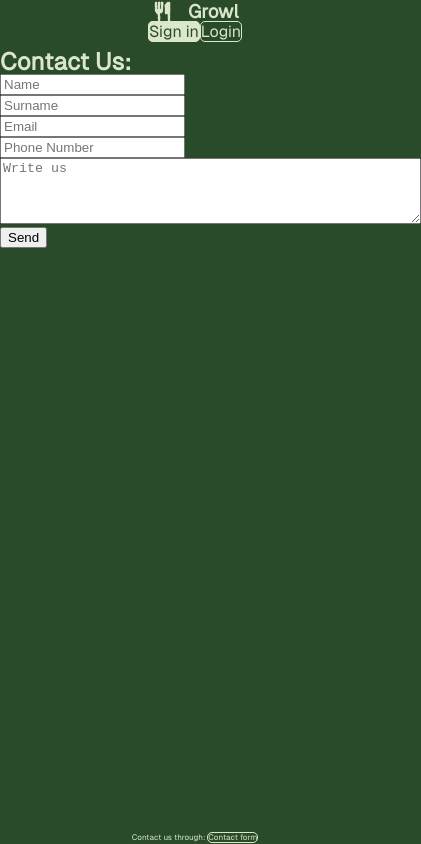
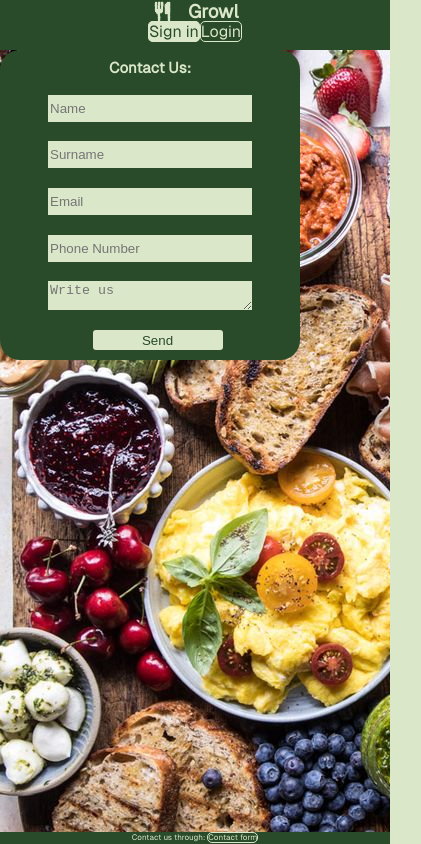
Before and after one commit to c0d3sh0rt4g3/Growl-REACT, a React (Vite) app: page /contact-us in a window 390 px wide. Shown: the whole page, 421 px wide, since content can reach past the window. Built offline with nearby package versions, Linux system fonts and the light colour scheme.

Commit message:
Added styling to form, form centering tbd

```diff
--- /dev/null
+++ b/src/css/login-signin.css
@@ -0,0 +1,123 @@
+body{
+    background-repeat: no-repeat;
+    color: var(--fourth-palette-colour);
+    background-color: var(--fourth-palette-colour);
+    background-image: url("../assets/signin-background-img.jpg");
+}
+
+#sign-in-btn{
+    background-color: var(--fourth-palette-colour);
+    color: var(--first-palette-colour);
+}
+
+a{
+    outline: none;
+    color: var(--fourth-palette-colour);
+}
+
+a:visited{
+    outline: none;
+    color: var(--fourth-palette-colour);
+}
+
+#account-form-container {
+    max-width: 100vw;
+    margin: 0 auto;
+    height: 300vh;
+    display: flex;
+    flex-direction: column;
+    justify-content: center;
+    align-items: center;
+}
+
+#account-form{
+    display: flex;
+    flex-direction: column;
+    align-items: center;
+    justify-content: space-around;
+    text-align: center;
+    height: 410px;
+    width: 400px;
+    background-color: var(--first-palette-colour);
+    border-radius: 20px;
+}
+
+.form-textbox{
+    width: 220px;
+    height: 35px;
+    background-color: var(--fourth-palette-colour);
+    border: 0;
+}
+
+.form-textbox:focus{
+    outline: none;
+}
+
+#form-login-btn{
+    margin-left: 15px;
+    background-color: var(--fourth-palette-colour);
+    color: var(--first-palette-colour);
+    border: 0;
+    border-radius: 5px;
+    width: 150px;
+    height: 25px;
+}
+
+#account-form h2{
+    font-size: 30px;
+    font-weight: bold;
+}
+
+#checkbox-container{
+    display: flex;
+    width: 300px;
+    flex-direction: row;
+    justify-content: space-evenly;
+    align-items: center;
+}
+@media screen and (max-width: 1800px){
+    body {
+        background-image: url('../assets/signin-background-img-for-smaller-screens.jpg');
+
+    }
+}
+@media screen and   (max-width: 768px) {
+
+    body{
+        background-image: url("../assets/signin-background-img-mobile.jpg");
+    }
+
+    #account-form{
+        height: 310px;
+        width: 300px;
+        border-radius: 20px;
+    }
+
+    .form-textbox{
+        width: 200px;
+        height: 25px;
+    }
+
+    .form-textbox:focus{
+        outline: none;
+    }
+
+    #form-login-btn{
+        margin-left: 15px;
+        border-radius: 3px;
+        width: 130px;
+        height: 20px;
+    }
+
+    #account-form h2{
+        font-size: 15px;
+    }
+
+    #checkbox-container{
+        width: 200px;
+    }
+
+    #checkbox-container label{
+        font-size: 10px;
+    }
+}
--- a/src/pages/Contact/Contact.jsx
+++ b/src/pages/Contact/Contact.jsx
@@ -1,6 +1,6 @@
 import React, { useState } from 'react'
 import CustomAlert from "./components/CustomAlert.jsx";
-
+import "../../css/login-signin.css"
 const Contact = () => {
     const [contactData, setContactData] = useState({
         name: "",
@@ -83,12 +83,12 @@ const Contact = () => {
     const { name, surname, email, phone, message} = contactData
 
     return (
-        <>
+        <div id={"#account-form-container"}>
+            <form id={"account-form"} onSubmit={handleSubmit}>
                 <h2>Contact Us:</h2>
-            <form onSubmit={handleSubmit}>
-                <div>
                 <input
                     type="text"
+                    className={"form-textbox"}
                     id="name"
                     name="name"
                     placeholder="Name"
@@ -97,10 +97,9 @@ const Contact = () => {
                     onBlur={handleBlur}
                 />
                 {errors.name && <p style={{color: 'red'}}>{errors.name}</p>}
-                </div>
-                <div>
                 <input
                     type="text"
+                    className={"form-textbox"}
                     id="surname"
                     name="surname"
                     placeholder="Surname"
@@ -109,10 +108,9 @@ const Contact = () => {
                     onBlur={handleBlur}
                 />
                 {errors.surname && <p style={{color: 'red'}}>{errors.surname}</p>}
-                </div>
-                <div>
                 <input
                     type="text"
+                    className={"form-textbox"}
                     id="email"
                     name="email"
                     placeholder="Email"
@@ -121,10 +119,9 @@ const Contact = () => {
                     onBlur={handleBlur}
                 />
                 {errors.email && <p style={{color: 'red'}}>{errors.email}</p>}
-                </div>
-                <div>
                 <input
                     type="text"
+                    className={"form-textbox"}
                     id="phone"
                     name="phone"
                     placeholder="Phone Number"
@@ -133,9 +130,8 @@ const Contact = () => {
                     onBlur={handleBlur}
                 />
                 {errors.phone && <p style={{color: 'red'}}>{errors.phone}</p>}
-                </div>
-                <div>
                 <textarea
+                    className={"form-textbox"}
                     id="message"
                     name="message"
                     placeholder="Write us"
@@ -146,8 +142,7 @@ const Contact = () => {
                     cols="50"
                 />
                 {errors.message && <p style={{color: 'red'}}>{errors.message}</p>}
-                </div>
-                <button type="submit">Send</button>
+                <button id={"form-login-btn"} type="submit">Send</button>
             </form>
 
             {alert.show && (
@@ -157,7 +152,7 @@ const Contact = () => {
                     onClose={() => setAlert({...alert, show: false})}
                 />
             )}
-        </>
+        </div>
     )
 }
 
```
Lines whose indentation alone changed are shown as unchanged.
